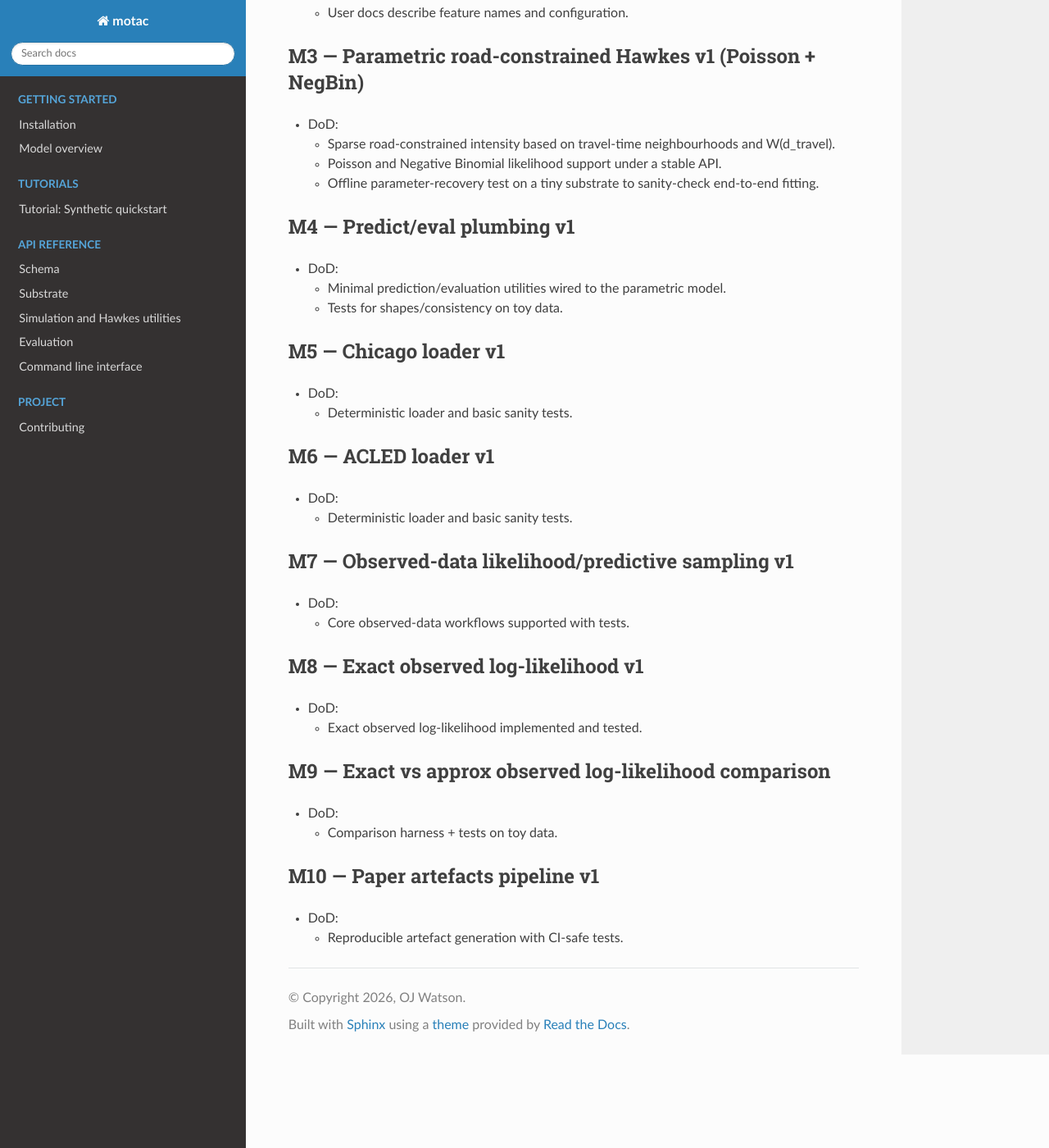
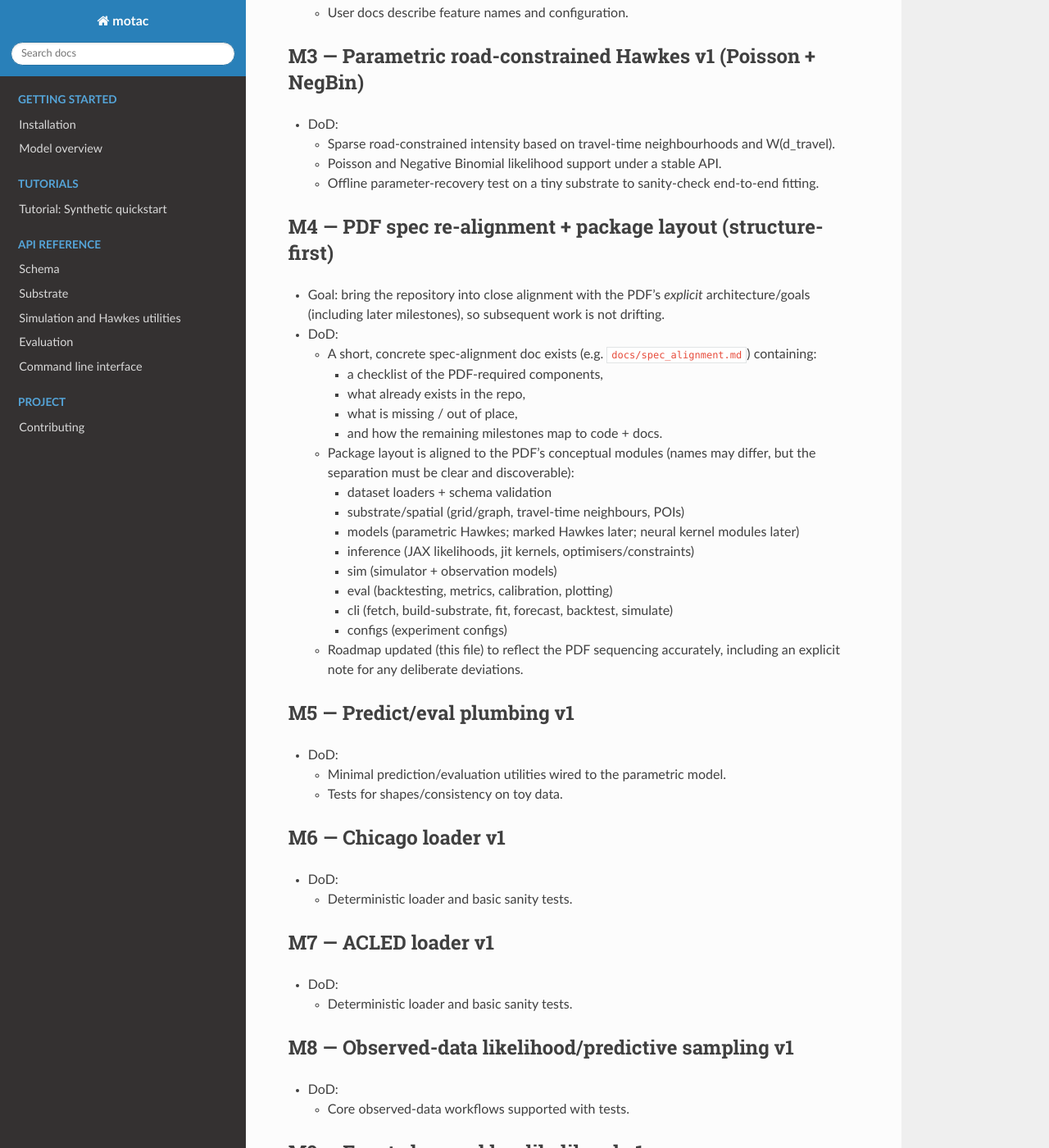
Before and after one commit to OJWatson/motac, a Sphinx documentation site: the page built from docs/ROADMAP.md, in a window 1280 px wide and 1400 px high, scrolled down 637 px. Shown: the whole window at 82% size. Built offline with Sphinx 7.4.7 and the Read the Docs theme 3.1.0, drawn with Linux system fonts in a browser that asks for light colours; some of the changed text lies outside the part shown.

Commit message:
docs: add PDF spec re-alignment milestone and re-sequence roadmap

```diff
--- a/docs/ROADMAP.md
+++ b/docs/ROADMAP.md
@@ -25,31 +25,50 @@ for `motac`.
   - Poisson and Negative Binomial likelihood support under a stable API.
   - Offline parameter-recovery test on a tiny substrate to sanity-check end-to-end fitting.
 
-## M4 — Predict/eval plumbing v1
+## M4 — PDF spec re-alignment + package layout (structure-first)
+- Goal: bring the repository into close alignment with the PDF’s *explicit* architecture/goals (including later milestones), so subsequent work is not drifting.
+- DoD:
+  - A short, concrete spec-alignment doc exists (e.g. `docs/spec_alignment.md`) containing:
+    - a checklist of the PDF-required components,
+    - what already exists in the repo,
+    - what is missing / out of place,
+    - and how the remaining milestones map to code + docs.
+  - Package layout is aligned to the PDF’s conceptual modules (names may differ, but the separation must be clear and discoverable):
+    - dataset loaders + schema validation
+    - substrate/spatial (grid/graph, travel-time neighbours, POIs)
+    - models (parametric Hawkes; marked Hawkes later; neural kernel modules later)
+    - inference (JAX likelihoods, jit kernels, optimisers/constraints)
+    - sim (simulator + observation models)
+    - eval (backtesting, metrics, calibration, plotting)
+    - cli (fetch, build-substrate, fit, forecast, backtest, simulate)
+    - configs (experiment configs)
+  - Roadmap updated (this file) to reflect the PDF sequencing accurately, including an explicit note for any deliberate deviations.
+
+## M5 — Predict/eval plumbing v1
 - DoD:
   - Minimal prediction/evaluation utilities wired to the parametric model.
   - Tests for shapes/consistency on toy data.
 
-## M5 — Chicago loader v1
+## M6 — Chicago loader v1
 - DoD:
   - Deterministic loader and basic sanity tests.
 
-## M6 — ACLED loader v1
+## M7 — ACLED loader v1
 - DoD:
   - Deterministic loader and basic sanity tests.
 
-## M7 — Observed-data likelihood/predictive sampling v1
+## M8 — Observed-data likelihood/predictive sampling v1
 - DoD:
   - Core observed-data workflows supported with tests.
 
-## M8 — Exact observed log-likelihood v1
+## M9 — Exact observed log-likelihood v1
 - DoD:
   - Exact observed log-likelihood implemented and tested.
 
-## M9 — Exact vs approx observed log-likelihood comparison
+## M10 — Exact vs approx observed log-likelihood comparison
 - DoD:
   - Comparison harness + tests on toy data.
 
-## M10 — Paper artefacts pipeline v1
+## M11 — Paper artefacts pipeline v1
 - DoD:
   - Reproducible artefact generation with CI-safe tests.
```
